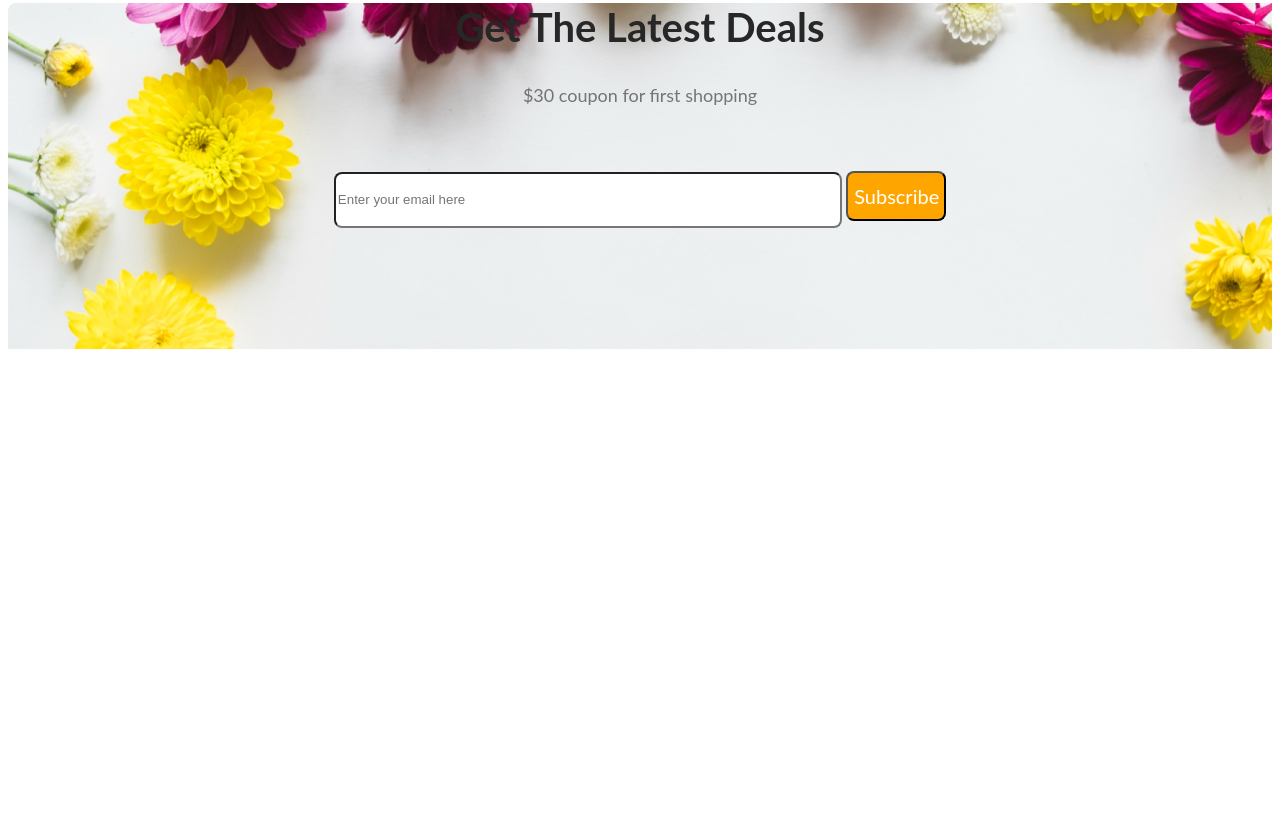
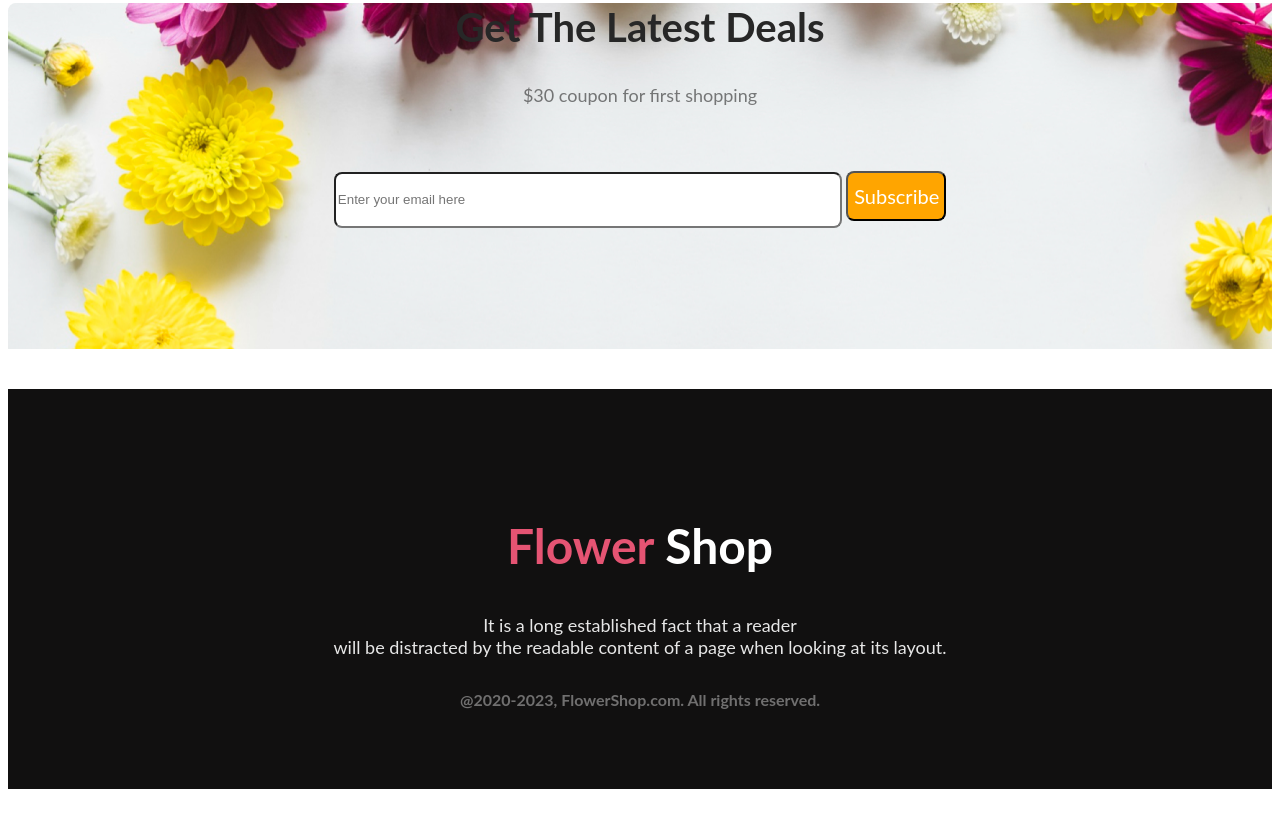
Before and after one commit to mahfuzul84/flower-shop-repo, a plain HTML site: page index.html in a window 1280 px wide. Shown: the part 2901-3738 px from the top of the page. Before the commit the page ends 3258 px from the top, so only its background shows below. Drawn offline with Linux system fonts and the light colour scheme.

Commit message:
flower shop section styles added

```diff
--- a/index.html
+++ b/index.html
@@ -108,5 +108,14 @@
            </div>
         </section>
         </main>
+        <footer>
+            <section>
+                <div class="flower-shop">
+                    <h2 class="shop-title">Flower <span class="shop">Shop</span></h2>
+                    <p class="shop-description">It is a long established fact that a reader <br>will be distracted by the readable content of a page when looking at its layout.</p>
+                    <h5 class="copy-rigrt">@2020-2023, FlowerShop.com. All rights reserved.</h5>
+                </div>
+            </section>
+        </footer>
 </body>
 </html>
--- a/styles/flower-shop.css
+++ b/styles/flower-shop.css
@@ -239,3 +239,44 @@ body{
     background-color: #ffa500;
     border-radius: 8px;
 }
+/* flower shop section styles */
+.shop-title{
+    color: #E55473;
+    text-align: center;
+    font-family: lato;
+    font-size: 48px;
+    font-style: normal;
+    font-weight: 800px;
+    padding-top: 128px;
+}
+.shop{
+    color: #FFF;
+    text-align: center;
+    font-family: lato;
+    font-size: 48px;
+    font-style: normal;
+    font-weight: 800px;
+}
+.shop-description{
+    color: rgba(255, 255, 255, 0.90);
+    text-align: center;
+    font-family: lato;
+    font-size: 18px;
+    font-style: normal;
+    font-weight: 400px;
+    margin-top: 24px;
+}
+.copy-rigrt{
+    color: rgba(255, 255, 255, 0.40);
+    text-align: center;
+    font-family: lato;
+    font-size: 16px;
+    font-style: normal;
+    font-weight: 400px;
+    margin-top: 32px;
+    padding-bottom: 128px;
+}
+.flower-shop{
+    background: #111010;
+    height: 400px;
+}
```
